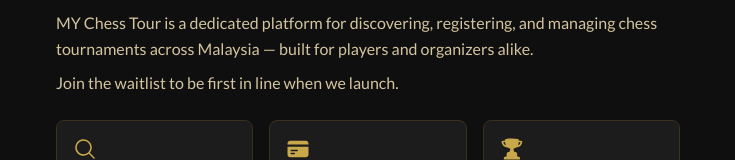
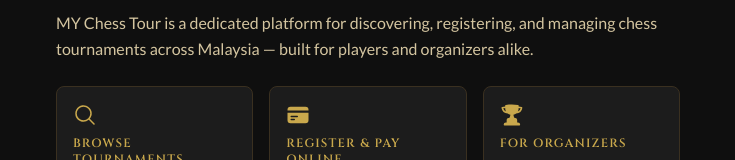
Before and after one commit to nzmksk/my-chess-tour, a Next.js app: page / in a window 1280 px wide. Shown: the part 173-333 px from the top of the page, without its empty margins (272-1007 px from the left). Built offline with nearby package versions, Linux system fonts and the light colour scheme; no server answers.

Commit message:
remove text

```diff
--- a/src/app/page.tsx
+++ b/src/app/page.tsx
@@ -29,9 +29,6 @@ export default function LandingPage() {
           MY Chess Tour is a dedicated platform for discovering, registering,
           and managing chess tournaments across Malaysia — built for players and
           organizers alike.
-        </p>
-        <p className="text--body">
-          Join the waitlist to be first in line when we launch.
         </p>
         {/* Feature cards */}
         <div className="my-6 grid gap-4 sm:grid-cols-3">
@@ -74,7 +71,6 @@ export default function LandingPage() {
         </div>
         {/* Waitlist form */}
         <WaitlistForm />
-
       </div>
       {/* Build progress — second section */}
       <section
```
